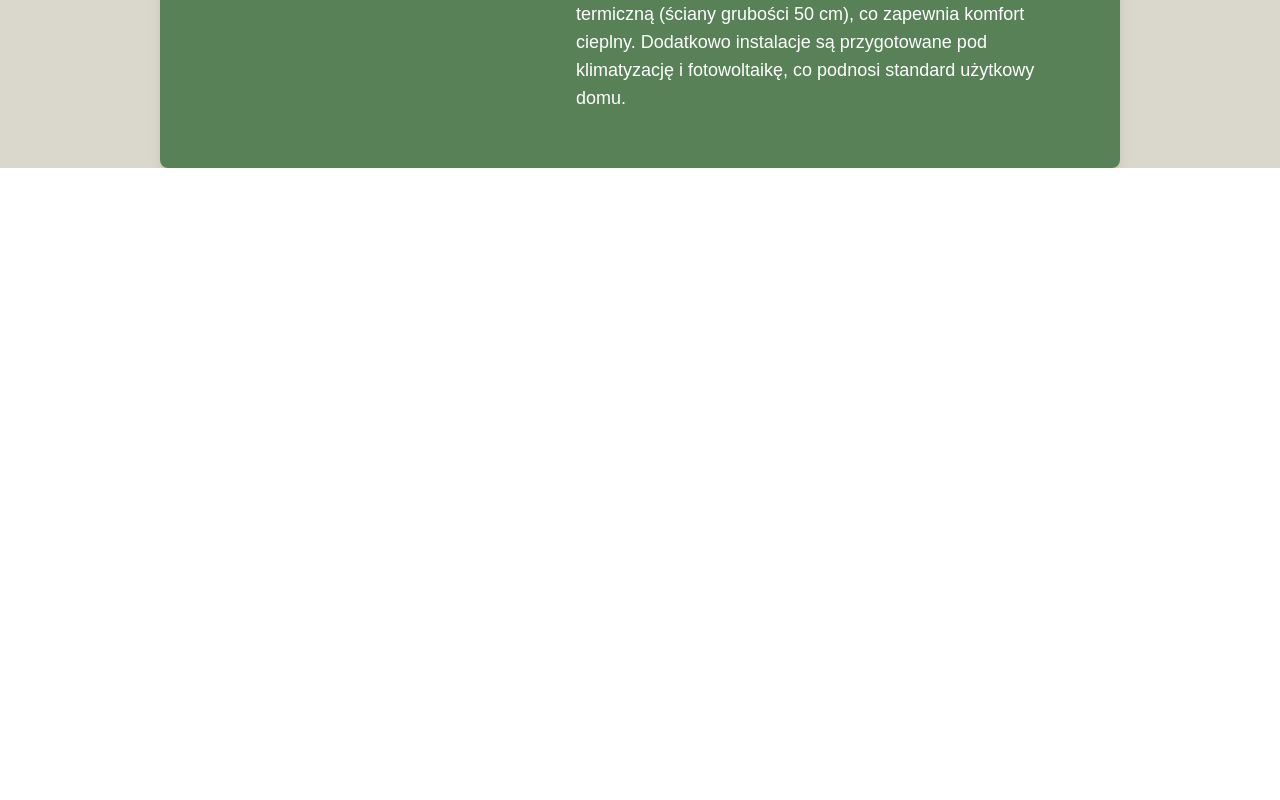
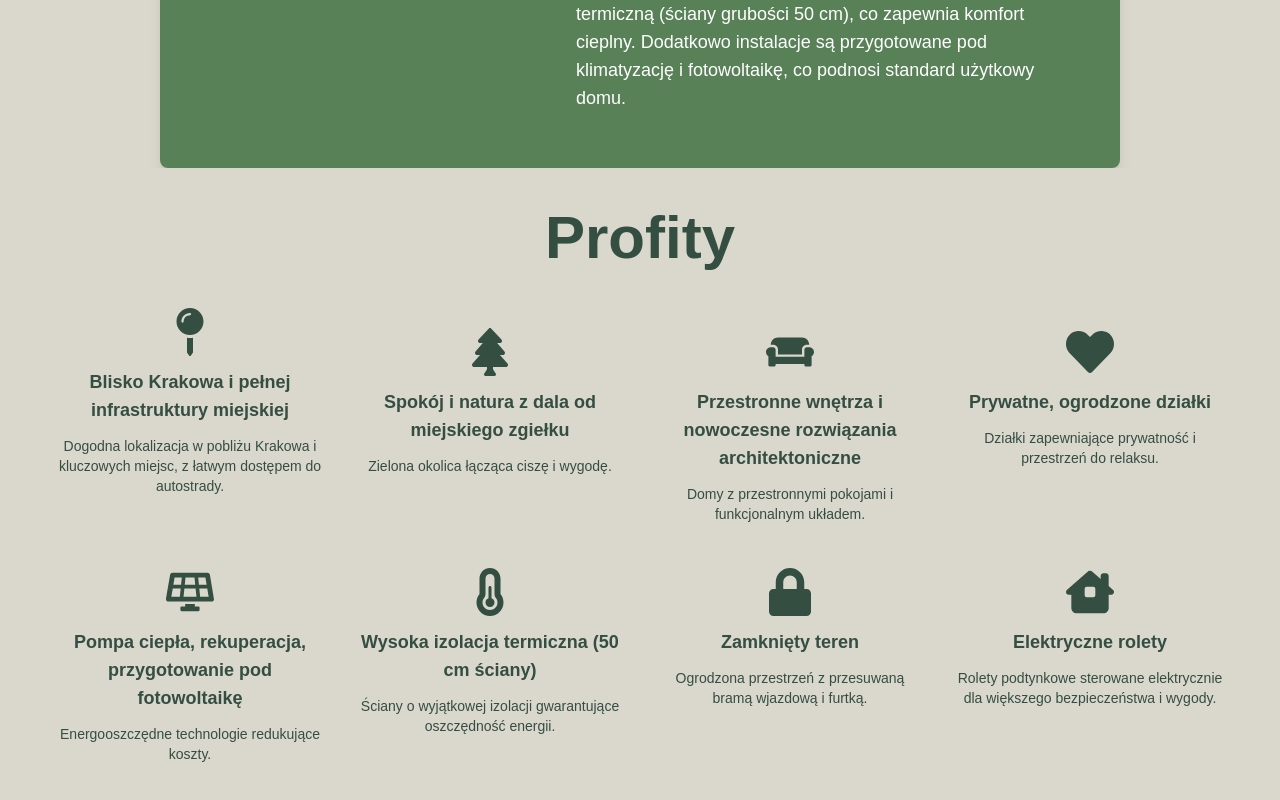
Before and after one commit to damiankaniewski/czarnochowice-website, a Next.js app: page / in a window 1280 px wide. Shown: the part 3828-4628 px from the top of the page. Before the commit the page ends 3996 px from the top, so only its background shows below. Built offline with nearby package versions, Linux system fonts and the light colour scheme.

Commit message:
feat: added profits section to page

```diff
--- a/src/app/page.tsx
+++ b/src/app/page.tsx
@@ -1,6 +1,7 @@
 import Header from "@/components/Header";
 import HomeSection from "@/components/HomeSection";
 import Investment from "@/components/Investment";
+import Profits from "@/components/Profits";
 
 export default function Home() {
   return (
@@ -10,6 +11,7 @@ export default function Home() {
         <Header />
         <HomeSection />
         <Investment />
+        <Profits />
       </div>
     </div>
   );
```
